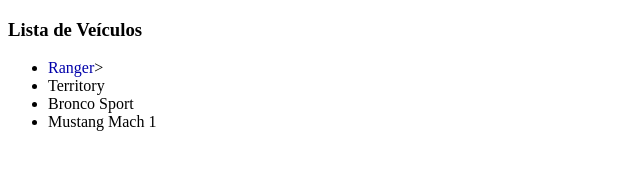
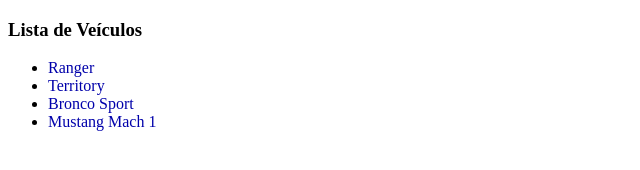
Before and after one commit to Fckbn/Sprint_vma, a plain HTML site: page index.html in a window 1280 px wide. Shown: the whole page, without its empty margins (0-640 px from the left). Drawn offline with Linux system fonts and the light colour scheme.

Commit message:
Alteração do desafio

```diff
--- a/index.html
+++ b/index.html
@@ -10,10 +10,10 @@
 			<section>
 				<h3> Lista de Veículos </h3>
 				<ul>
-					<li><font color="#0000AA">Ranger</font>></li>
-					<li><font color="#0000AA"></font>Territory</font></li>
-					<li><font color="#0000AA"></font>Bronco Sport</font></li>
-					<li><font color="#0000AA"></font>Mustang Mach 1</font></li>
+					<li><font color="#0000AA">Ranger</font></li>
+					<li><font color="#0000AA">Territory</font></li>
+					<li><font color="#0000AA">Bronco Sport</font></li>
+					<li><font color="#0000AA">Mustang Mach 1</font></li>
 				</ul>
 			</section>
 		</main>
```
